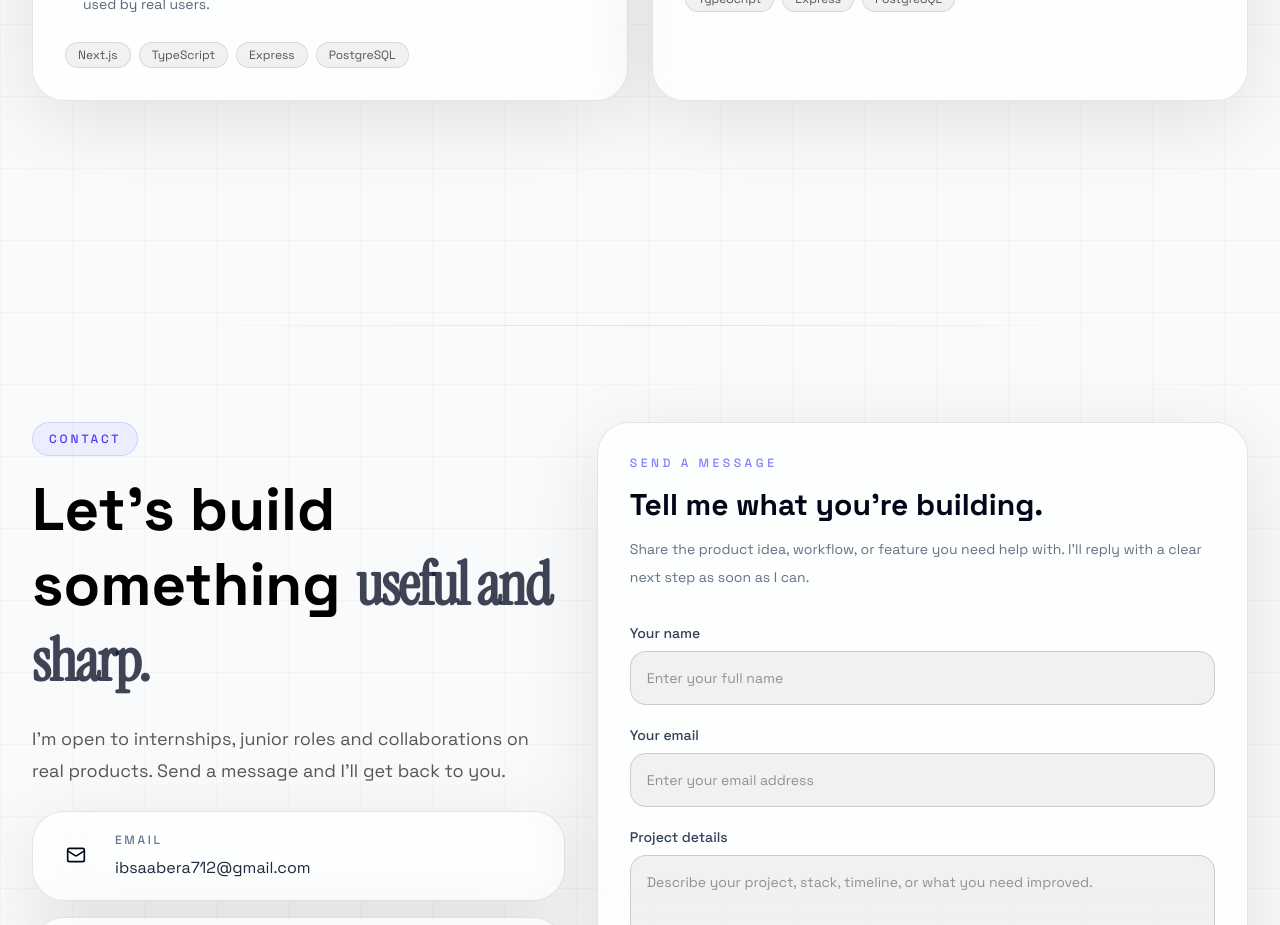
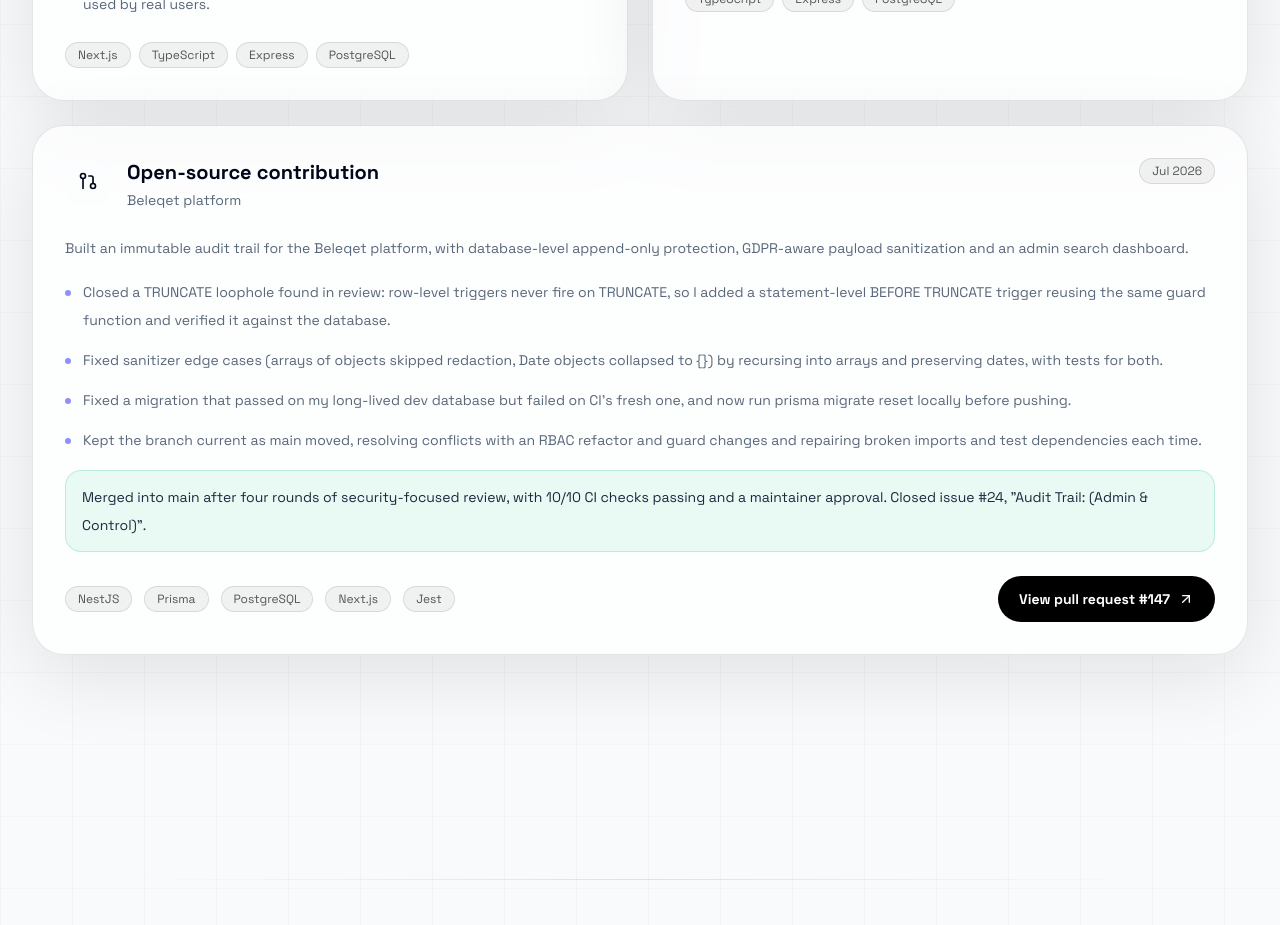
Before and after one commit to ibsa-a1/Portfolio, a Next.js app: page / in a window 1280 px wide. Shown: the part 6240-7165 px from the top of the page. Built offline with nearby package versions, Linux system fonts and the light colour scheme.

Commit message:
Add open-source contribution to Experience

```diff
--- a/components/Experience.tsx
+++ b/components/Experience.tsx
@@ -1,9 +1,9 @@
 "use client";
 
 import React from "react";
-import { Briefcase } from "lucide-react";
+import { ArrowUpRight, GitPullRequest, Briefcase } from "lucide-react";
 import { motion as Motion } from "motion/react";
-import { experience } from "../lib/data";
+import { contribution, experience } from "../lib/data";
 
 export default function Experience() {
   return (
@@ -73,6 +73,64 @@ export default function Experience() {
             </Motion.article>
           ))}
         </div>
+        <Motion.article
+          initial={{ opacity: 0, y: 24 }}
+          whileInView={{ opacity: 1, y: 0 }}
+          viewport={{ once: true, amount: 0.2 }}
+          transition={{ duration: 0.5 }}
+          className="surface-panel interactive-panel mt-6 p-6 sm:p-8"
+        >
+          <div className="flex items-start gap-4">
+            <div className="rounded-2xl border border-slate-200/10 bg-slate-100/8 p-3 dark:border-white/10 dark:bg-white/8">
+              <GitPullRequest className="h-5 w-5 text-slate-950 dark:text-white" />
+            </div>
+            <div className="min-w-0">
+              <h3 className="text-xl font-semibold text-slate-950 dark:text-white">
+                {contribution.title}
+              </h3>
+              <p className="mt-1 text-sm text-slate-700/80 dark:text-white/65">
+                {contribution.project}
+              </p>
+            </div>
+            <span className="tag ml-auto shrink-0 px-3 py-1 text-xs">
+              {contribution.period}
+            </span>
+          </div>
+
+          <p className="mt-6 text-sm leading-7 text-slate-700/80 dark:text-white/65">
+            {contribution.summary}
+          </p>
+
+          <ul className="mt-4 space-y-3 text-sm leading-7 text-slate-700/80 dark:text-white/65">
+            {contribution.points.map((point) => (
+              <li key={point} className="flex gap-3">
+                <span className="mt-3 h-1.5 w-1.5 shrink-0 rounded-full bg-indigo-500/70" />
+                <span>{point}</span>
+              </li>
+            ))}
+          </ul>
+
+          <p className="mt-4 rounded-2xl border border-emerald-500/20 bg-emerald-500/8 px-4 py-3 text-sm leading-7 text-slate-800 dark:text-white/80">
+            {contribution.outcome}
+          </p>
+
+          <div className="mt-6 flex flex-wrap items-center gap-3">
+            {contribution.stack.map((tech) => (
+              <span key={tech} className="tag text-xs">
+                {tech}
+              </span>
+            ))}
+            <a
+              href={contribution.link.href}
+              target="_blank"
+              rel="noopener noreferrer"
+              className="primary-btn ml-auto"
+            >
+              {contribution.link.label}
+              <ArrowUpRight className="h-4 w-4" />
+            </a>
+          </div>
+        </Motion.article>
       </div>
     </section>
   );
--- a/lib/data.ts
+++ b/lib/data.ts
@@ -375,6 +375,38 @@ export const experience: ExperienceItem[] = [
   },
 ];
 
+export interface ContributionItem {
+  title: string;
+  project: string;
+  period: string;
+  summary: string;
+  stack: string[];
+  points: string[];
+  outcome: string;
+  link: { label: string; href: string };
+}
+
+export const contribution: ContributionItem = {
+  title: "Open-source contribution",
+  project: "Beleqet platform",
+  period: "Jul 2026",
+  summary:
+    "Built an immutable audit trail for the Beleqet platform, with database-level append-only protection, GDPR-aware payload sanitization and an admin search dashboard.",
+  stack: ["NestJS", "Prisma", "PostgreSQL", "Next.js", "Jest"],
+  points: [
+    "Closed a TRUNCATE loophole found in review: row-level triggers never fire on TRUNCATE, so I added a statement-level BEFORE TRUNCATE trigger reusing the same guard function and verified it against the database.",
+    "Fixed sanitizer edge cases (arrays of objects skipped redaction, Date objects collapsed to {}) by recursing into arrays and preserving dates, with tests for both.",
+    "Fixed a migration that passed on my long-lived dev database but failed on CI's fresh one, and now run prisma migrate reset locally before pushing.",
+    "Kept the branch current as main moved, resolving conflicts with an RBAC refactor and guard changes and repairing broken imports and test dependencies each time.",
+  ],
+  outcome:
+    "Merged into main after four rounds of security-focused review, with 10/10 CI checks passing and a maintainer approval. Closed issue #24, \"Audit Trail: (Admin & Control)\".",
+  link: {
+    label: "View pull request #147",
+    href: "https://github.com/Beleqet-Main-Ecosystem/beleqet-ecosystem-updated/pull/147",
+  },
+};
+
 // Stats are computed from the project data so they cannot drift out of date.
 const liveFullstackCount = projectsData.filter(
   (project) => project.category === "fullstack" && project.demo,
```
